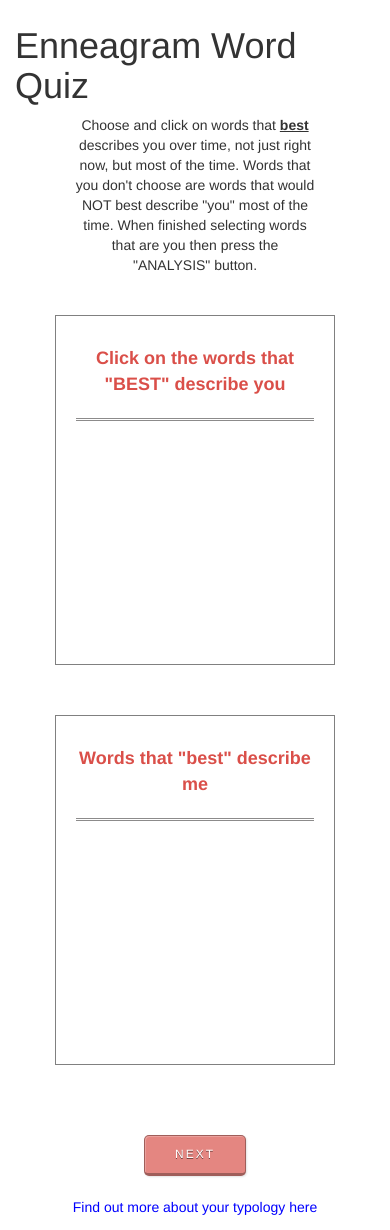
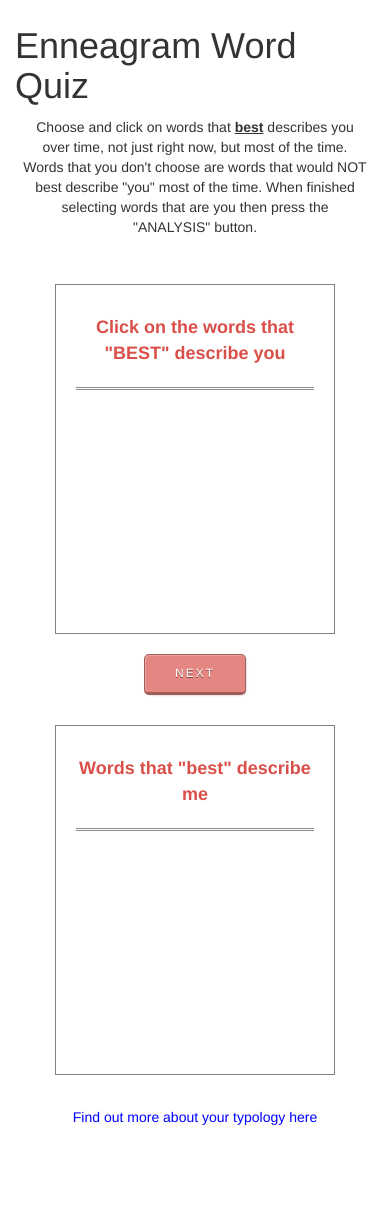
Before and after one commit to yodacom/gramquiz2, a Node project: template views/quiz/quiz.pug in a window 390 px wide. Shown: the part 54-1284 px from the top of the page. After the commit the page ends 1179 px from the top, so only its background shows below. Run offline with Node 20 templates, Linux system fonts and the light colour scheme; the template is opened without the code that fills it, so the values that code supplies are empty; style sheets or scripts are compiled from the project's sources; some libraries are stand-ins or nearby versions.

Commit message:
Add media query to display next button

```diff
--- a/public/css/main2.css
+++ b/public/css/main2.css
@@ -116,6 +116,26 @@ html {
   padding: 10px;
   font-size: 24px;
 
+}
+
+.nextBtn {
+    display: none;
+}
+
+@media (max-width: 640px) {
+    .nextBtn{
+        display: block;
+        text-align:center;
+    }
+
+    .button-container {
+        display: none;
+    }
+
+    .headerBox {
+        margin: 5px;
+        padding: 2px;
+    }
 }
 
 .emphasis {
--- a/public/js/quiz.js
+++ b/public/js/quiz.js
@@ -6,9 +6,9 @@ var quiz;
 function displayWordGroup(keywords) {
     if (keywords.length === 0) {
         $('.wordlist').append('<h3> End of list Press the Analysis button to see your profile </h4>');
-        $('#btnNext').off();
-        $('#btnNext').click(performAnalysis);
-        $('#btnNext').text('Analysis');
+        $('.btnNext').off();
+        $('.btnNext').click(performAnalysis);
+        $('.btnNext').text('Analysis');
     } else {
         currentWords = [];
         $('.wordlist').empty();
@@ -130,7 +130,7 @@ $(document).ready(function () {
 
     $('#chooseWordBox').on('click', '.word', moveWord);
     $('#answerListBox').on('click', '.word', removeWord);
-    $('#btnNext').click((e) => {
+    $('.btnNext').click((e) => {
         e.preventDefault();
         displayWordGroup(keywords);
     });
--- a/views/quiz/quiz.pug
+++ b/views/quiz/quiz.pug
@@ -20,6 +20,8 @@ block content
               | Click on the words that "BEST" describe you
             hr.hr2
             .wordlist
+        section.nextBtn.col-sm-1
+          a.btnNext.btn.btn-red(href='#') NEXT
         section.contentBox.col-sm-6
           #answerListBox.answerListBox
             .boxTopLabel
@@ -29,7 +31,7 @@ block content
       .row.actions
         section.button-container.col-sm-12
           p
-            a#btnNext.btn.btn-red(href='#') NEXT
+            a.btnNext.btn.btn-red(href='#') NEXT
       .row.reports
         section.personalityReport
         section.refreshPage
```
